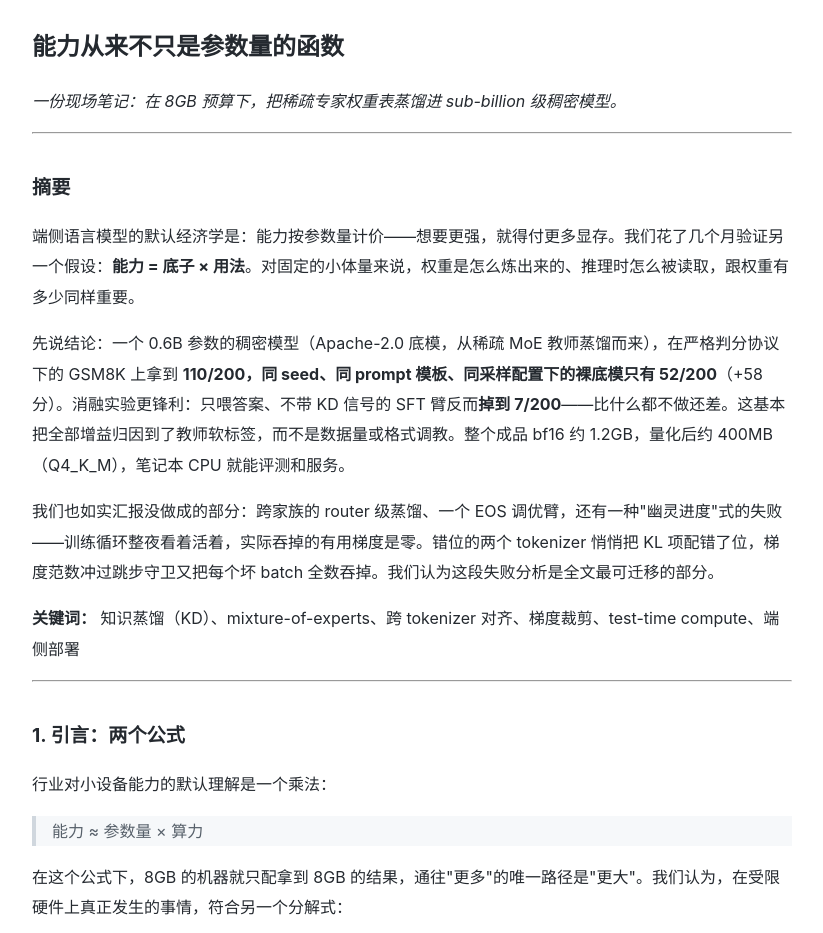
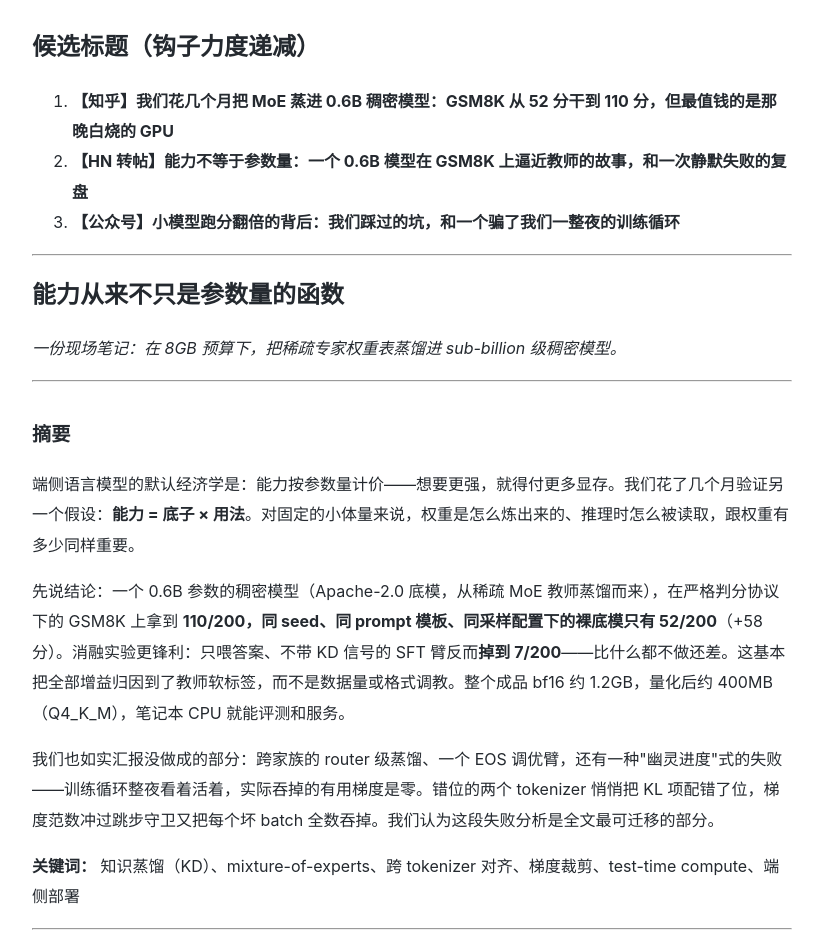
Before and after one commit to huv0310-arch/blade-notes-article, a plain HTML site: page index.html in a window 1280 px wide. Shown: the top 933 px of the page, without its empty margins (228-1051 px from the left). Drawn offline with Linux system fonts and the light colour scheme.

Commit message:
rebuild from zh md

```diff
--- a/index.html
+++ b/index.html
@@ -1,4 +1,11 @@
-<!DOCTYPE html><html lang='zh-CN'><head><meta charset='utf-8'><meta name='viewport' content='width=device-width,initial-scale=1'><title>能力从来不只是参数量的函数</title><style>body{max-width:760px;margin:24px auto;padding:0 16px;font-family:-apple-system,'Segoe UI','Microsoft YaHei',sans-serif;line-height:1.9;color:#24292f;background:#fff}h1{font-size:1.5em}h2{font-size:1.2em;margin-top:1.8em}blockquote{border-left:4px solid #d0d7de;margin:0;padding:0 1em;color:#57606a;background:#f6f8fa}code{background:#f6f8fa;padding:2px 5px;border-radius:4px}table{border-collapse:collapse;width:100%}td,th{border:1px solid #d0d7de;padding:6px 10px}</style></head><body><h1>能力从来不只是参数量的函数</h1>
+<!DOCTYPE html><html lang='zh-CN'><head><meta charset='utf-8'><meta name='viewport' content='width=device-width,initial-scale=1'><title>能力从来不只是参数量的函数</title><style>body{max-width:760px;margin:24px auto;padding:0 16px;font-family:-apple-system,'Segoe UI','Microsoft YaHei',sans-serif;line-height:1.9;color:#24292f;background:#fff}h1{font-size:1.5em}h2{font-size:1.2em;margin-top:1.8em}blockquote{border-left:4px solid #d0d7de;margin:0;padding:0 1em;color:#57606a;background:#f6f8fa}code{background:#f6f8fa;padding:2px 5px;border-radius:4px}table{border-collapse:collapse;width:100%}td,th{border:1px solid #d0d7de;padding:6px 10px}</style></head><body><h1>候选标题（钩子力度递减）</h1>
+<ol>
+<li><strong>【知乎】我们花几个月把 MoE 蒸进 0.6B 稠密模型：GSM8K 从 52 分干到 110 分，但最值钱的是那晚白烧的 GPU</strong></li>
+<li><strong>【HN 转帖】能力不等于参数量：一个 0.6B 模型在 GSM8K 上逼近教师的故事，和一次静默失败的复盘</strong></li>
+<li><strong>【公众号】小模型跑分翻倍的背后：我们踩过的坑，和一个骗了我们一整夜的训练循环</strong></li>
+</ol>
+<hr />
+<h1>能力从来不只是参数量的函数</h1>
 <p><em>一份现场笔记：在 8GB 预算下，把稀疏专家权重表蒸馏进 sub-billion 级稠密模型。</em></p>
 <hr />
 <h2>摘要</h2>
```
